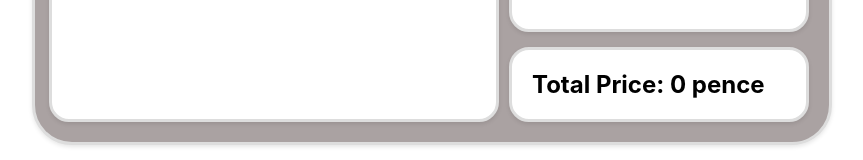
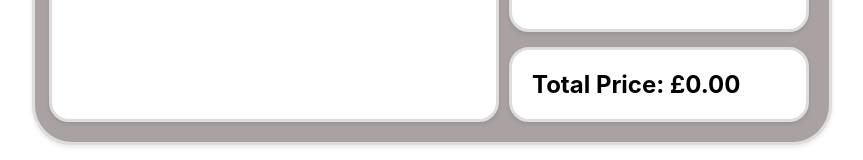
Before and after one commit to jamalhck/Checkout, a React (Create React App) app: page / in a window 1280 px wide. Shown: the part 535-695 px from the top of the page, without its empty margins (208-1071 px from the left). Built offline with nearby package versions, Linux system fonts and the light colour scheme.

Commit message:
Product total price converted to decimals, divided the price by 100 and used the toFixed(2) method to assure there is 2 decimal figures.

```diff
--- a/src/Backend/Calculator.js
+++ b/src/Backend/Calculator.js
@@ -74,7 +74,6 @@ function Sum(itemCount, unitPrice) {
     }
 }
 
-
 // future: specialprice(), add a menu in the checkout system that allows for the special prices to be added, and modified for the different items.
 
 export { CalculatorB, CalculatorA, Sum };
--- a/src/Frontend/Basket.js
+++ b/src/Frontend/Basket.js
@@ -54,7 +54,7 @@ function Basket() {
 
     return (
         <div>
-            <div className={styles.total}><h2 >Total Price: {BasketTotal} pence</h2>
+            <div className={styles.total}><h2 >Total Price: £{(BasketTotal / 100).toFixed(2)}</h2>
                 <div className={styles.ScanProducts}>
                     <h3>Click to scan a product below:</h3>
                     <button onClick={handleAddItemA}>
@@ -90,12 +90,10 @@ function Basket() {
             </div>
             <div className={styles.prices}>
                 <ul>
-                    <li>
                         {totalA},
                         {totalB},
                         {totalC},
                         {totalD}
-                    </li>
                 </ul>
             </div>
         </div>
--- a/src/Frontend/Styles.module.css
+++ b/src/Frontend/Styles.module.css
@@ -3,8 +3,6 @@
     padding: 0;
     box-sizing: border-box;
 }
-
-
 
 .basket-box {
     background-color: white;
```
